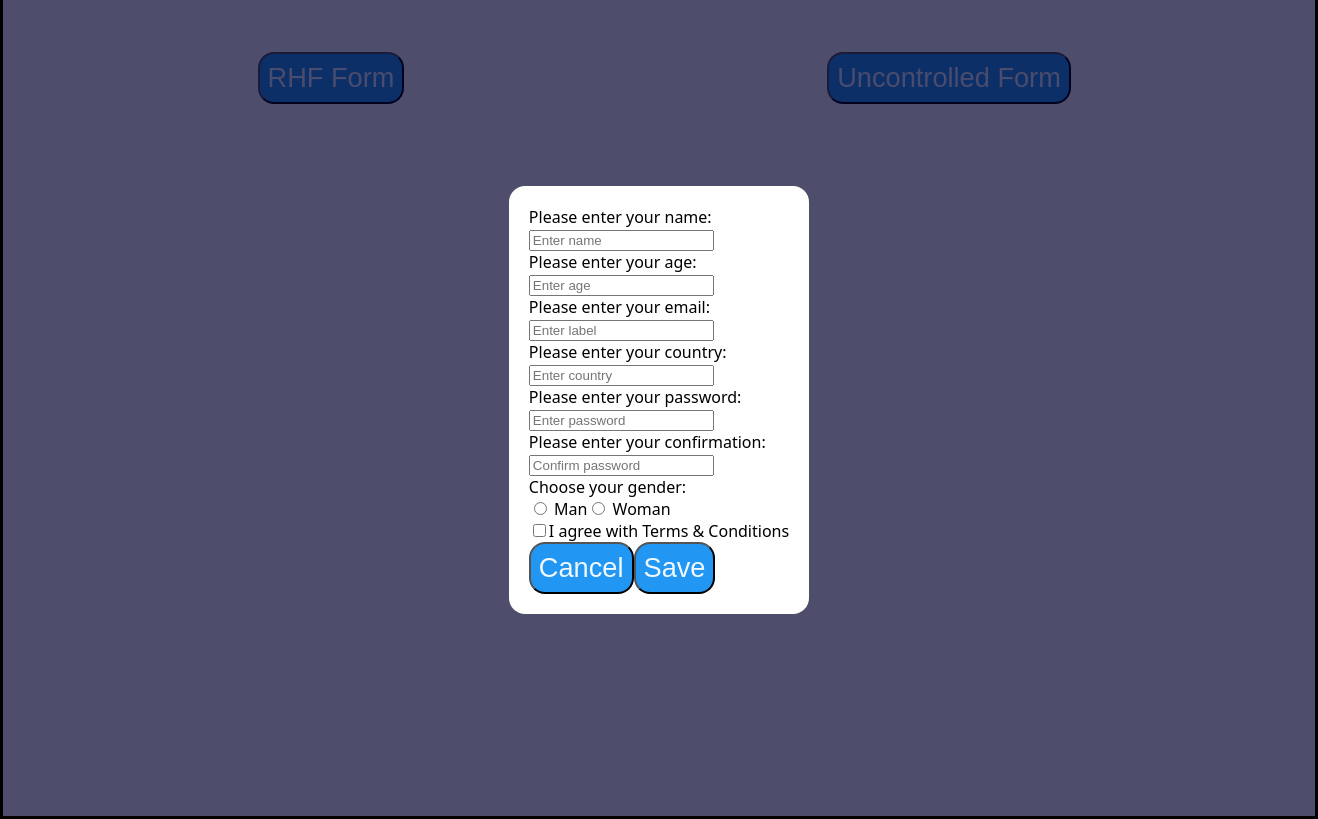
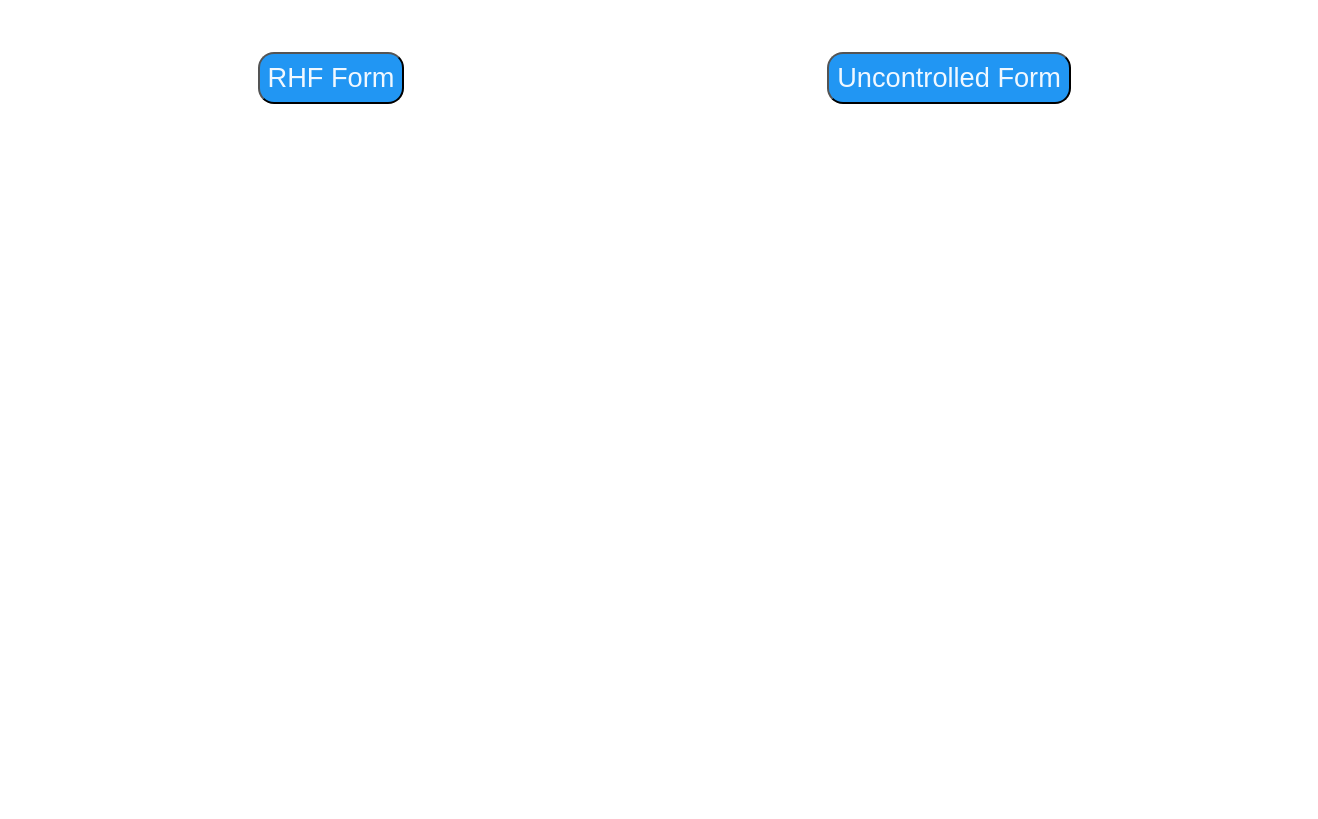
Before and after one commit to sashapervykh/rss-react, a React (Vite) app in the folder rs-react-forms/: page / in a window 1280 px wide. Shown: the whole page, 1318 px wide, since content can reach past the window. Built offline with nearby package versions, Linux system fonts and the light colour scheme.

Commit message:
feat: open/close modal by click

```diff
--- a/rs-react-forms/src/App.tsx
+++ b/rs-react-forms/src/App.tsx
@@ -1,10 +1,13 @@
 import './App.css';
 import { ButtonsWrapper } from './components/ButtonsWrapper/ButtonsWrapper';
+import { ModalProvider } from './hooks/useModal/ModalProvider';
 
 function App() {
   return (
     <>
-      <ButtonsWrapper />
+      <ModalProvider>
+        <ButtonsWrapper />
+      </ModalProvider>
     </>
   );
 }
--- a/rs-react-forms/src/components/ButtonsWrapper/ButtonsWrapper.tsx
+++ b/rs-react-forms/src/components/ButtonsWrapper/ButtonsWrapper.tsx
@@ -1,14 +1,16 @@
+import { useModal } from '../../hooks/useModal/useModal';
 import { Button } from '../button/Button';
 import { Modal } from '../Modal/Modal';
 import style from './style.module.css';
 
 export function ButtonsWrapper() {
+  const { toggleModal } = useModal();
   return (
     <div className={style['buttons-wrapper']}>
       <div>
         <Button
           onClick={() => {
-            console.log('click');
+            toggleModal('rhf');
           }}
           text={'RHF Form'}
         />
@@ -16,7 +18,7 @@ export function ButtonsWrapper() {
       <div>
         <Button
           onClick={() => {
-            console.log('click');
+            toggleModal('uncontrolled');
           }}
           text={'Uncontrolled Form'}
         />
--- a/rs-react-forms/src/components/Modal/Modal.tsx
+++ b/rs-react-forms/src/components/Modal/Modal.tsx
@@ -1,11 +1,18 @@
 import { createPortal } from 'react-dom';
 import style from './style.module.css';
 import { UncontrolledForm } from '../UncontrolledForm/UncontrolledForm';
+import { useModal } from '../../hooks/useModal/useModal';
+import { RHForm } from '../RHForm/RHForm';
 
 export function Modal() {
+  const { modal } = useModal();
+
+  if (!modal) return;
+
   return createPortal(
     <dialog className={style['modal-wrapper']}>
-      <UncontrolledForm />
+      {modal === 'uncontrolled' && <UncontrolledForm />}
+      {modal === 'rhf' && <RHForm />}
     </dialog>,
     document.body
   );
--- a/rs-react-forms/src/components/RHForm/RHForm.tsx
+++ b/rs-react-forms/src/components/RHForm/RHForm.tsx
@@ -1,8 +1,10 @@
 import { useForm } from 'react-hook-form';
 import style from '../../shared/form.module.css';
 import { Button } from '../button/Button';
+import { useModal } from '../../hooks/useModal/useModal';
 
 export function RHForm() {
+  const { toggleModal } = useModal();
   const { register, handleSubmit } = useForm();
 
   function onSubmit(data) {
@@ -11,6 +13,7 @@ export function RHForm() {
 
   return (
     <form className={style.form} onSubmit={handleSubmit(onSubmit)}>
+      <h1>React-Hook-Form</h1>
       <label htmlFor="name">
         <div>Please enter your name:</div>
         <input
@@ -88,7 +91,7 @@ export function RHForm() {
       </label>
 
       <div>
-        <Button text="Cancel" />
+        <Button text="Cancel" onClick={() => toggleModal(null)} />
         <Button text="Save" />
       </div>
     </form>
--- a/rs-react-forms/src/components/UncontrolledForm/UncontrolledForm.tsx
+++ b/rs-react-forms/src/components/UncontrolledForm/UncontrolledForm.tsx
@@ -1,9 +1,13 @@
 import { Button } from '../button/Button';
 import style from '../../shared/form.module.css';
+import { useModal } from '../../hooks/useModal/useModal';
 
 export function UncontrolledForm() {
+  const { toggleModal } = useModal();
+
   return (
     <form className={style.form}>
+      <h1>Uncontrolled Form</h1>
       <label htmlFor="name">
         <div>Please enter your name:</div>
         <input name="name" type="text" placeholder="Enter name" />
@@ -43,7 +47,7 @@ export function UncontrolledForm() {
       </label>
 
       <div>
-        <Button text="Cancel" />
+        <Button text="Cancel" onClick={() => toggleModal(null)} />
         <Button text="Save" />
       </div>
     </form>
```
